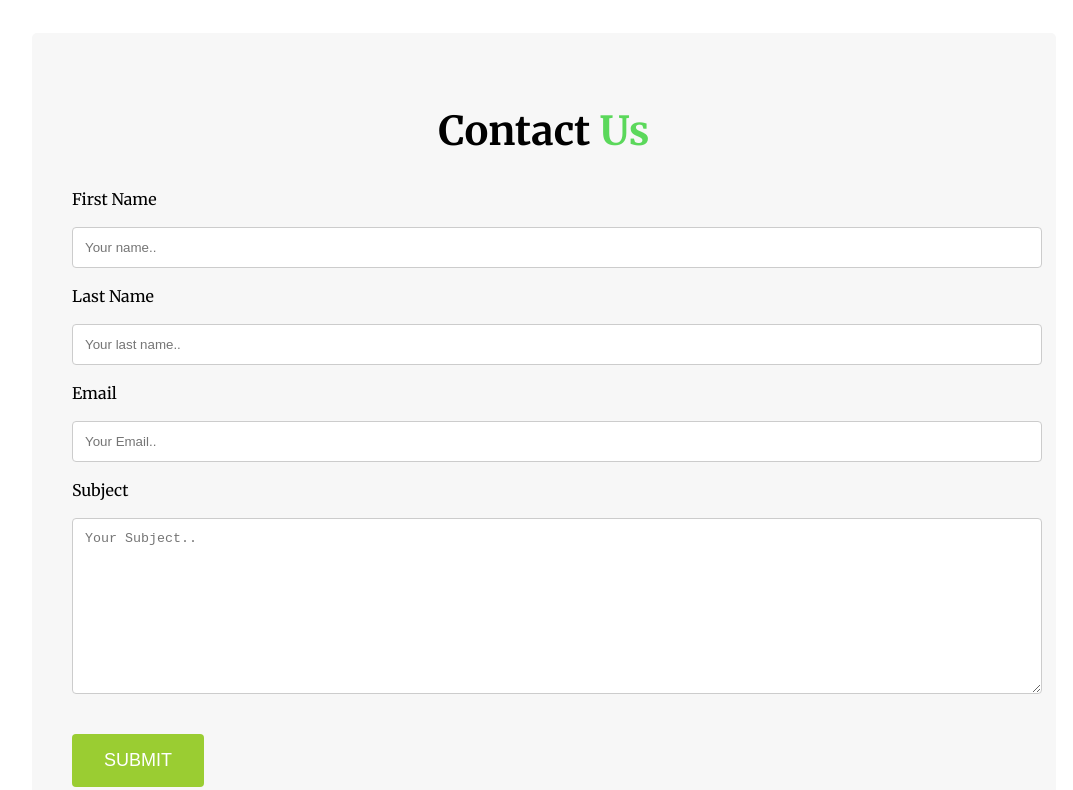
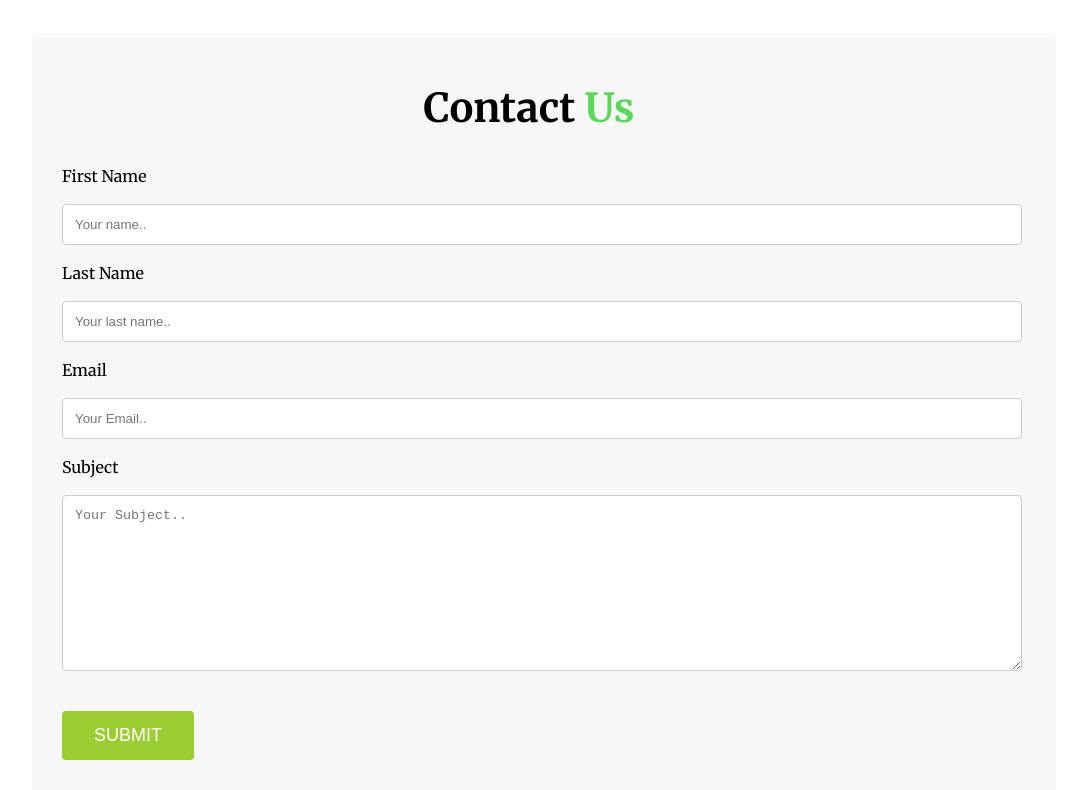
Before and after one commit to prodiproy99/mission-web-developer-in-2022., a plain HTML site: page index.html in a window 1280 px wide. Shown: the part 1891-2681 px from the top of the page, without its empty margins (96-1169 px from the left). Drawn offline with Linux system fonts and the light colour scheme.

Commit message:
Added Style

```diff
--- a/style.css
+++ b/style.css
@@ -106,6 +106,7 @@ h1{
 #tittle{
     text-align: center;
     font-size: 40px;
+    margin-top: 10px;
 }
 
 .contact-us{
@@ -119,7 +120,7 @@ h1{
 }
 
 .form {
-    padding: 40px;
+    padding: 40px 60px 40px 30px;
     border-radius: 5px;
     background-color: #f7f7f7;
 
@@ -136,7 +137,7 @@ h1{
   input[type=submit] {
     background-color: #9ACD32;
     color: white;
-    padding: 16px 32px;
+    padding: 14px 32px;
     margin: 18px 0px;
     border: none;
     border-radius: 4px;
```
